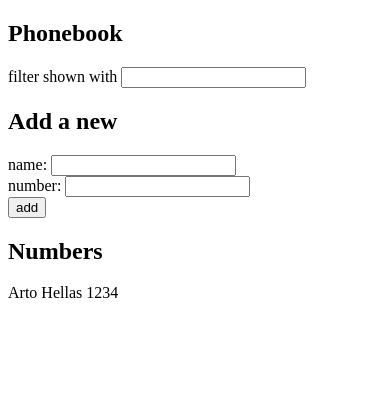
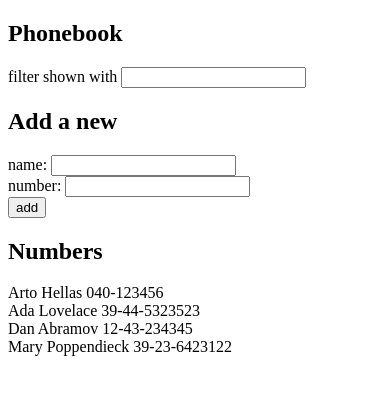
Before and after one commit to alexander7295/FullstackOpen-Submission-Repository, a React (Vite) app in the folder part2/phonebook/: page / in a window 390 px wide. Shown: the top 394 px of the page. Built offline with nearby package versions, Linux system fonts and the light colour scheme; data requests are answered from the project's data file.

Commit message:
Phonebook 2.11

```diff
--- /dev/null
+++ b/part2/phonebook/db.json
@@ -0,0 +1,24 @@
+{
+  "persons":[
+    {
+      "name": "Arto Hellas",
+      "number": "040-123456",
+      "id": "1"
+    },
+    {
+      "name": "Ada Lovelace",
+      "number": "39-44-5323523",
+      "id": "2"
+    },
+    {
+      "name": "Dan Abramov",
+      "number": "12-43-234345",
+      "id": "3"
+    },
+    {
+      "name": "Mary Poppendieck",
+      "number": "39-23-6423122",
+      "id": "4"
+    }
+  ]
+}
--- a/part2/phonebook/package.json
+++ b/part2/phonebook/package.json
@@ -10,6 +10,7 @@
     "preview": "vite preview"
   },
   "dependencies": {
+    "axios": "^1.16.1",
     "react": "^19.2.6",
     "react-dom": "^19.2.6"
   },
--- a/part2/phonebook/src/App.jsx
+++ b/part2/phonebook/src/App.jsx
@@ -1,15 +1,22 @@
-import { useState } from 'react'
+import { useState, useEffect } from 'react'
 import Filter from './components/Filter'
 import PersonForm from './components/PersonForm'
 import Persons from './components/Persons'
+import axios from 'axios'
 
 const App = () => {
   const [persons, setPersons] = useState([
-    { name: 'Arto Hellas', number: '1234' }
+    // { name: 'Arto Hellas', number: '1234' }
   ])
   const [newName, setNewName] = useState('')
   const [newNumber, setNewNumber] = useState('')
   const [nameFilter, setNameFilter] = useState('')
+
+  useEffect(() => {
+    axios.get('http://localhost:3001/persons').then(response => {
+      setPersons(response.data)
+    })
+  }, [])
 
   const handleNameChange = (event) => {
     setNewName(event.target.value)
```
Also changed, not shown: 1 other file (tests, documents, lock files or other folders).
